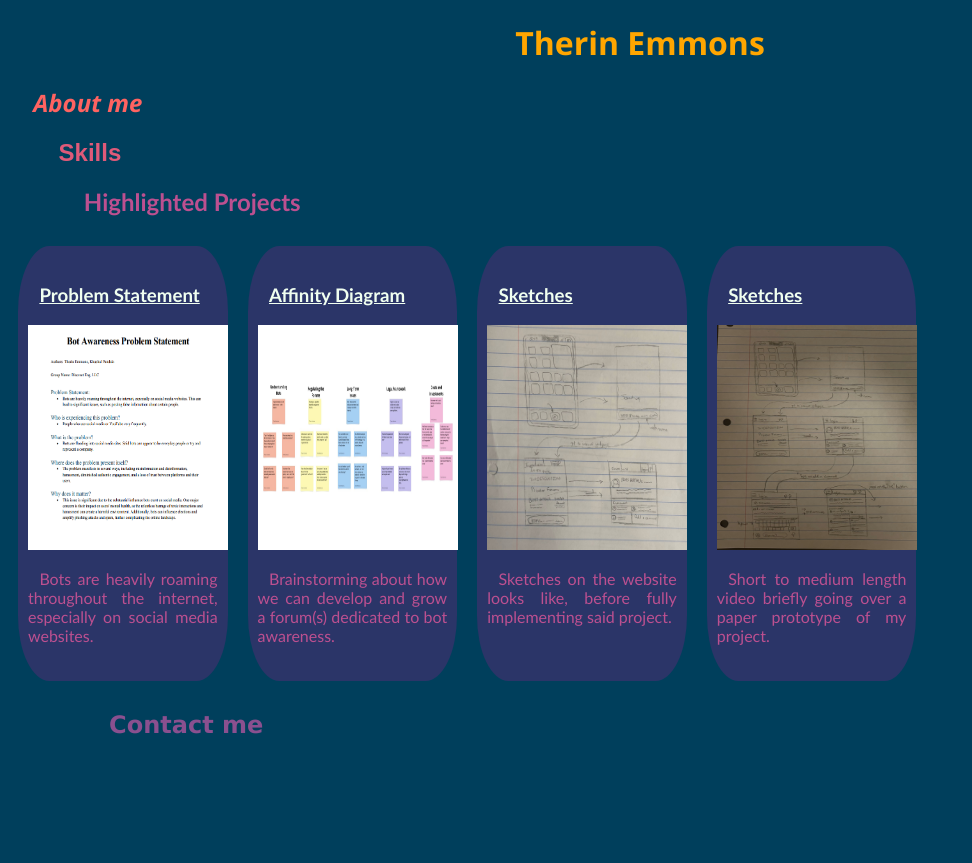
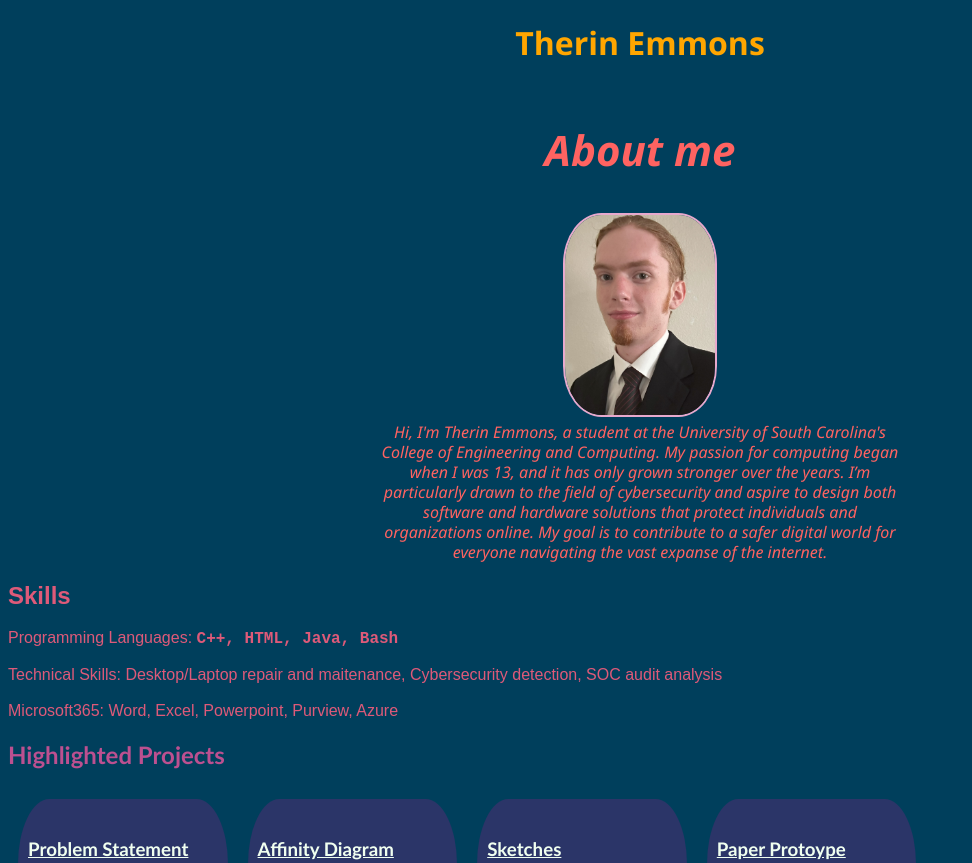
Before and after one commit to Poalris/CSE-Emmonstn.github.io, a plain HTML site: page index.html in a window 1280 px wide. Shown: the top 863 px of the page, without its empty margins (0-972 px from the left). Before the commit the page ends 800 px from the top, so only its background shows below. Drawn offline with Linux system fonts and the light colour scheme.

Commit message:
Edit: 11/04/2024

```diff
--- a/index.html
+++ b/index.html
@@ -7,8 +7,26 @@
 
     <body>
         <h1>Therin Emmons</h1>
-        <div class="about"><h2>About me</h2></div>
-        <div class="skills"><h2>Skills</h2></div>
+        <div class="about"><h2 style="font-size: 42px ">About me</h2>
+            <section class = "mission statement">
+                <img src="images/temmons.jpg" VSPACE="?">
+
+                <p>
+                    Hi, I'm Therin Emmons, a student at the University of South Carolina's College of Engineering and Computing.
+                    My passion for computing began when I was 13, and it has only grown stronger over the years.
+                    I’m particularly drawn to the field of cybersecurity and aspire to design both software and hardware solutions that protect individuals and organizations online.
+                    My goal is to contribute to a safer digital world for everyone navigating the vast expanse of the internet.
+
+                </p>
+            </section>
+        </div>
+        <div class="skills"><h2>Skills</h2>
+        <p>
+            Programming Languages: <span class='code'> C++, HTML, Java, Bash</span><br><br>
+            Technical Skills: Desktop/Laptop repair and maitenance, Cybersecurity detection, SOC audit analysis<br><br>
+            Microsoft365: Word, Excel, Powerpoint, Purview, Azure
+        </p>
+        </div>
         <div class = "projectss"><h2>Highlighted Projects</h2></div>
         <div class="projects">
             <section class="project">
@@ -44,7 +62,7 @@
             <section class="project">
 
                 <a href="https://drive.google.com/file/d/1M3jqEk8hjFC6lN8QsskXhD_9Y1mlDSvI/view?usp=drive_link">
-                    <h3>Sketches</h3>
+                    <h3>Paper Protoype</h3>
                 </a>
                 <a href="https://drive.google.com/file/d/1M3jqEk8hjFC6lN8QsskXhD_9Y1mlDSvI/view?usp=drive_link">
                     <img src="images/IMG_4259.jpg">
@@ -55,6 +73,13 @@
 
 
 
-        <div class="contact"><h2>Contact me</h2></div>
+        <div class="contact"><h2>Contact me</h2>
+        <p>
+            Phone: +1(269)823-2357<br>
+            Linkedin: linkedin.com/in/therin-emmons-647130242<br>
+            Github: https://github.com/Poalris<br>
+            E-mail: therinjemmons@gmail.com
+        </p>
+        </div>
     </body>
 </html>
--- a/styles.css
+++ b/styles.css
@@ -6,6 +6,7 @@ h1 {
     color:#ffa600;
     text-align: center;
 }
+
 a:link, a:visited{
     color: honeydew;
 }
@@ -17,21 +18,38 @@ img {
 }
 div.about {
     color: #ff6361;
-    text-align: justify;
+    text-align: center;
     font-style: oblique;
-    text-indent: 2%;
-}
+    display:flex;
+    flex-wrap:wrap;
+    margin-right: 100px;
+    margin-left: 100px;
+    justify-content: center;
+    }
+
+div.about p {
+    width:50%;
+    text-align: center;
+    margin: auto;
+    line-height: 125%;
+    }
+
+div.about img {
+    width: 150px;
+    height: 200px;
+    border-radius: 25%;
+    border: 2px solid rgb(231, 169, 205);
+    }
+
 div.skills{
     color: #de5a79;
     text-align: justify;
     font-family: Arial, Helvetica, sans-serif;
-    text-indent: 4%;
 }
 div.projectss{
     color: #bc5090;
     text-align: justify ;
     font-family: 'Trebuchet MS', 'Lucida Sans Unicode', 'Lucida Grande', 'Lucida Sans', Arial, sans-serif;
-    text-indent: 6%;
 }
 div.projects {
 
@@ -39,7 +57,6 @@ div.projects {
     color: #bc5090;
     text-align: justify ;
     font-family: 'Trebuchet MS', 'Lucida Sans Unicode', 'Lucida Grande', 'Lucida Sans', Arial, sans-serif;
-    text-indent: 6%;
 }
 
 .projects { display:flex; flex-wrap:wrap; } /* condensed to save space */
@@ -52,10 +69,14 @@ div.projects {
     border-radius: 15%;
 }
 
+.code {
+    font-family: 'Courier New', Courier, monospace;
+    font-weight: bold;
+
+}
 
 div.contact {
     color: #8a508f;
     text-align: justify;
     font-family: Verdana, Geneva, Tahoma, sans-serif;
-    text-indent: 8%;
 }
```
Also changed, not shown: images/temmons.jpg (added), 1 other file.
